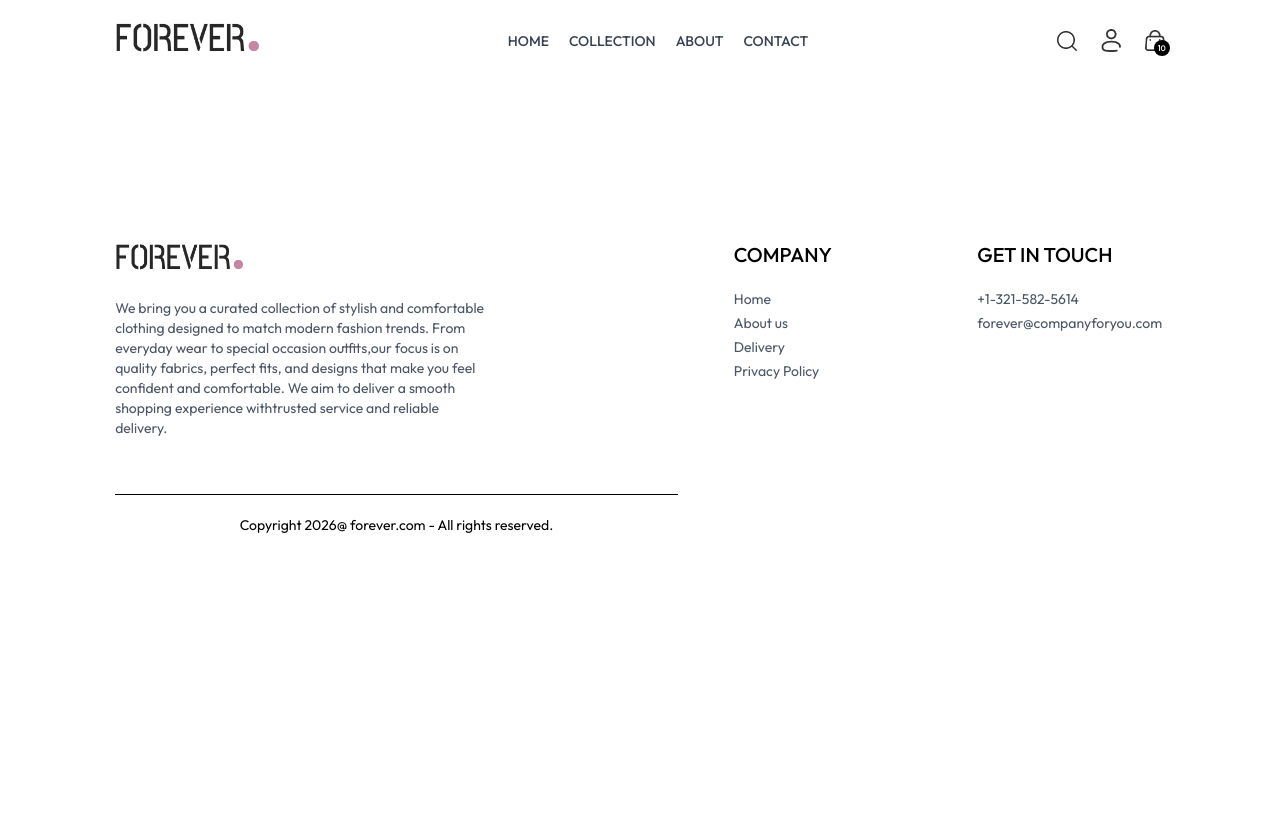
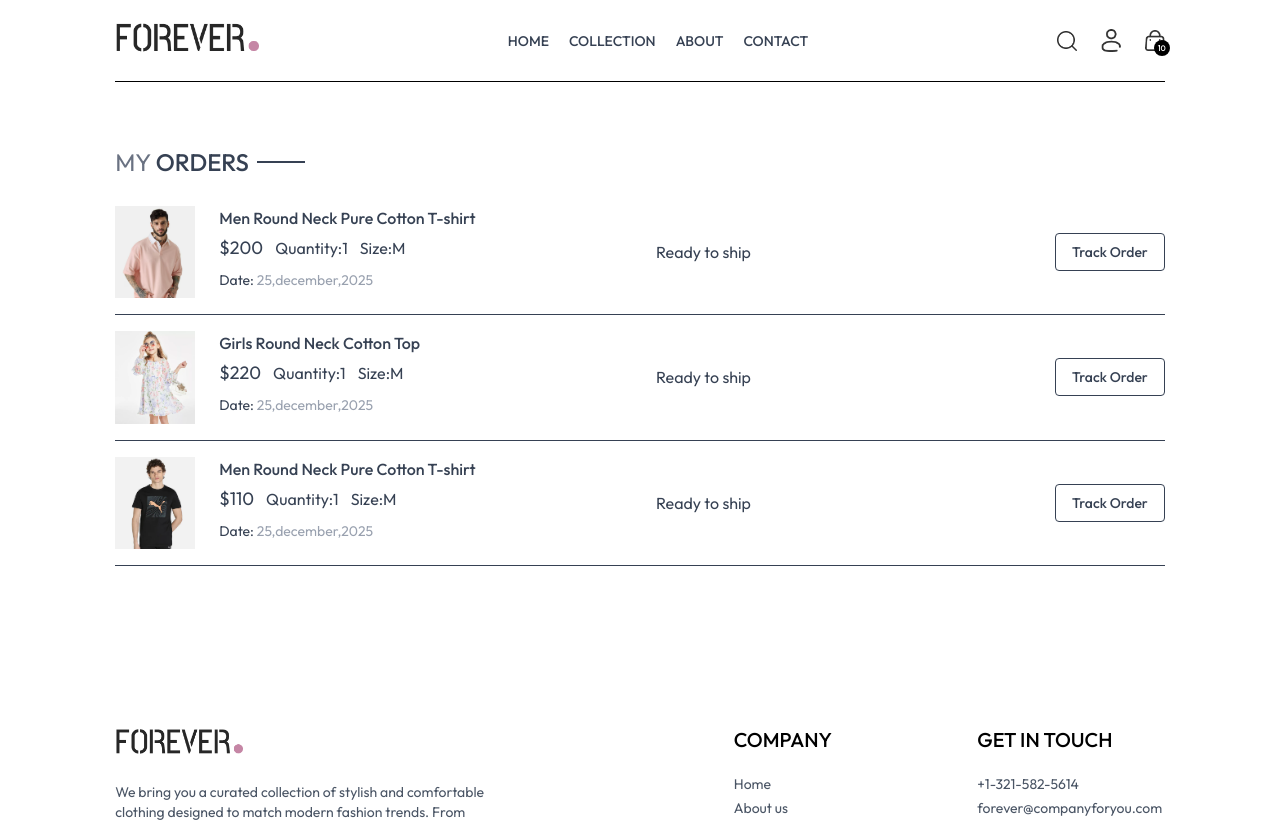
Before and after one commit to Vraj-01-02/Ecommerce, a React (Vite) app in the folder frontend/: page /orders in a window 1280 px wide. Shown: the top 822 px of the page. Before the commit the page ends 800 px from the top, so only its background shows below. Built offline with nearby package versions, Linux system fonts and the light colour scheme.

Commit message:
add orders page

```diff
--- a/frontend/src/pages/Orders.jsx
+++ b/frontend/src/pages/Orders.jsx
@@ -1,9 +1,45 @@
-import React from 'react'
+import React, { useContext} from 'react'
+import { ShopContext } from '../context/ShopContext';
+import Title from '../components/Title';
+
+
 
 const Orders = () => {
+  const {products,currency}= useContext(ShopContext);
+
+
+
   return (
-    <div>
+    <div className='border-t pt-16'>
+      <div className='text-2xl'>
+        <Title text1 = {'MY'} text2 = {'ORDERS'}/>
+      </div>
+      <div>
+        {products.slice(1,4).map((item, index)=>(
+          <div key={index} className='py-4 border-b text-gray-700 flex flex-col md:flex-row md:items-center md:justify-between gap-4'>
+            <div className='flex items-start gap-6 text-sm'>
+              <img className='w-16 sm:w-20' src={item.image[0]} alt="" />
+              <div>
+              <p className='sm:text-base font-medium'>{item.name}</p>
+              <div className='flex items-center gap-3 mt-1 text-base text-gray-700'>
+                <p className='text-lg'>{currency}{item.price}</p>
+                <p>Quantity:1</p>
+                <p>Size:M</p>
+              </div>
+              <p className='mt-2'>Date: <span className='text-gray-400'>25,december,2025</span></p>
 
+              </div>
+            </div>
+            <div className='md:w-1/2 flex justify-between'>
+              <div className='flex items-center gap-2'>
+                <p className='min-w-2 -2 rounded-full bg-green-500'></p>
+                <p className='text-sm md:text-base'>Ready to ship</p>
+              </div>
+              <button className='border px-4 py-2 text-sm font-medium rounded-sm'>Track Order</button>
+            </div>
+          </div>
+        ))}
+      </div>
     </div>
   )
 }
```
